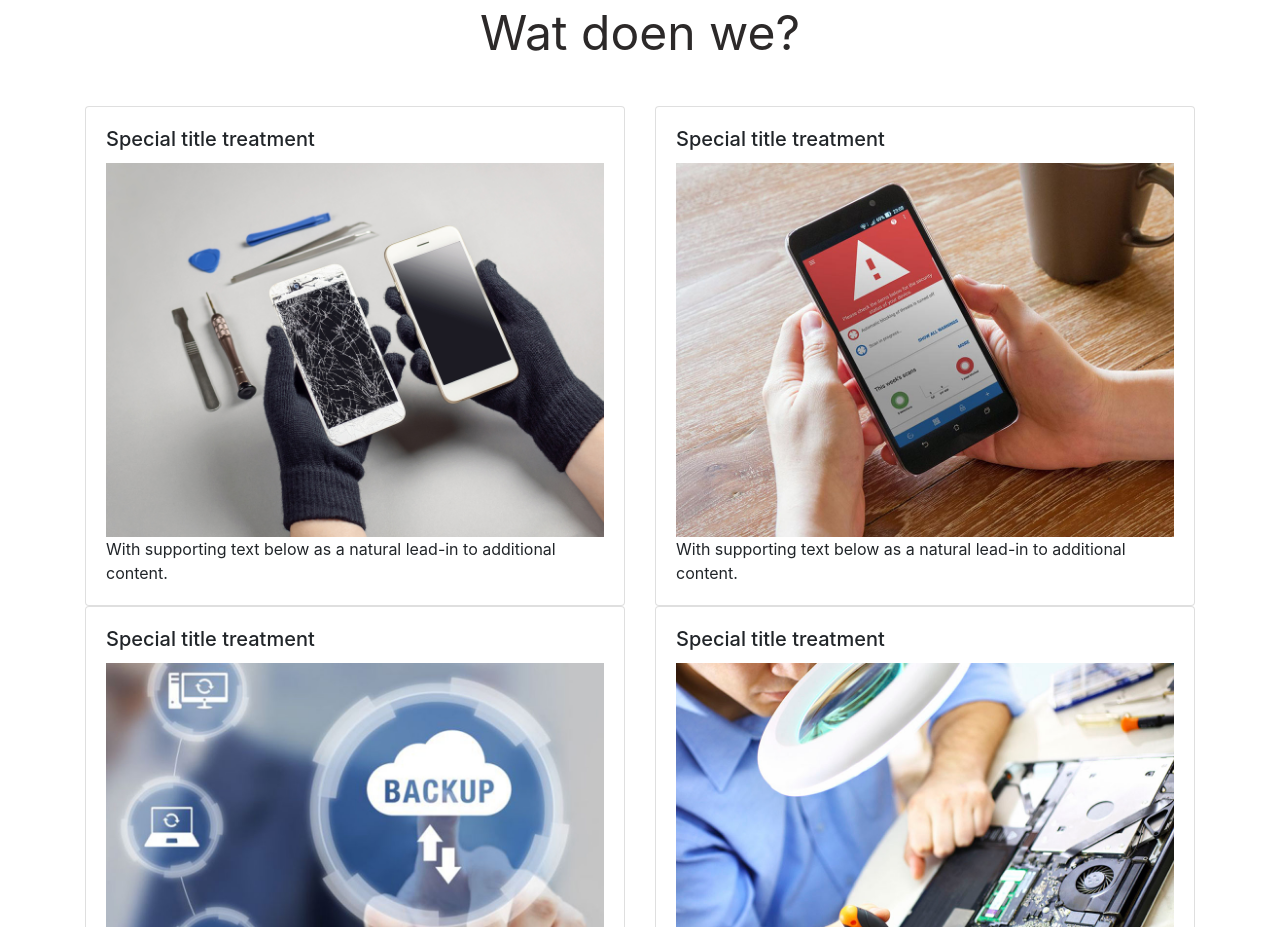
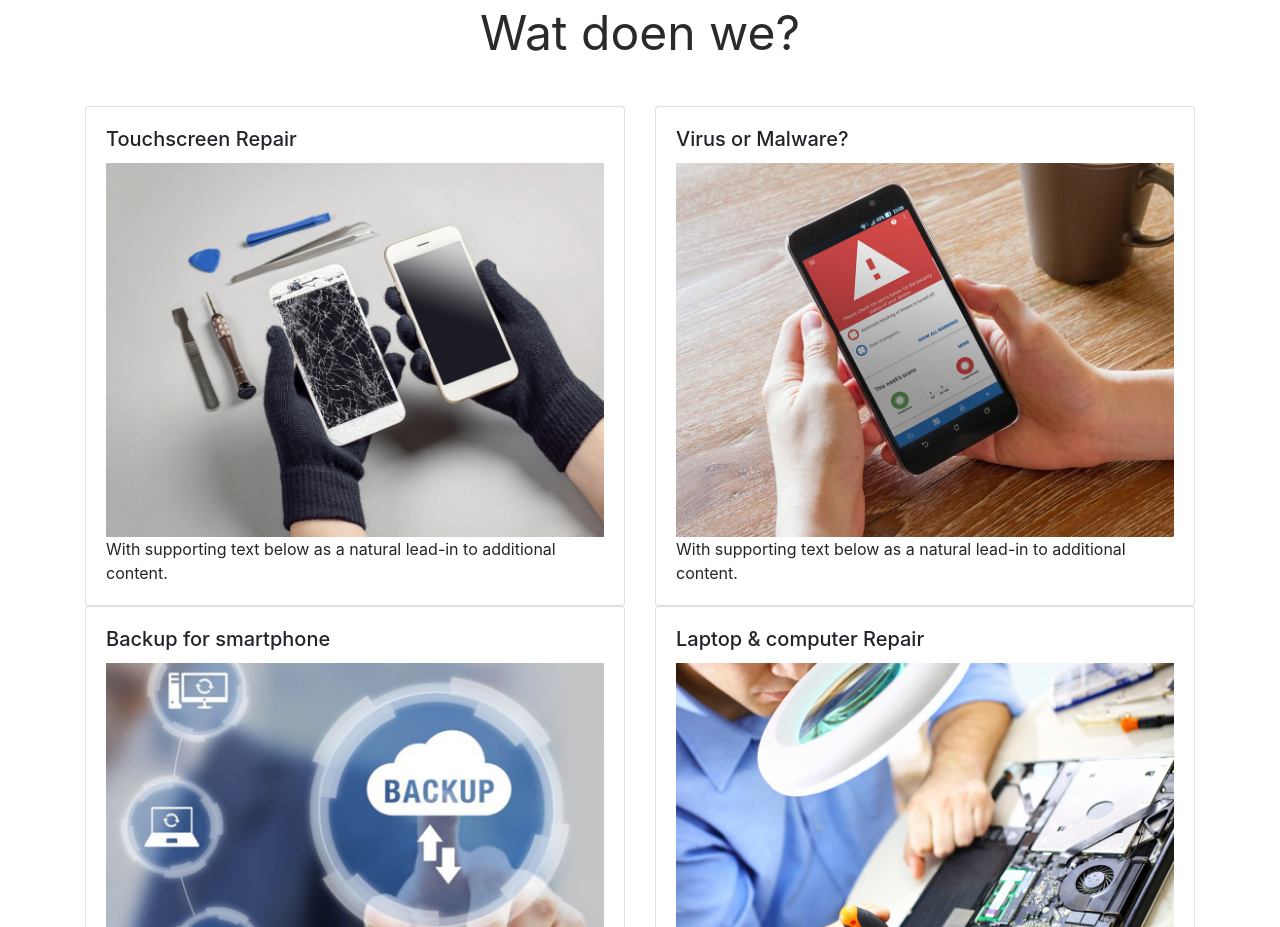
Before and after one commit to micadude/MobileGuru, a plain HTML site: page index.html in a window 1280 px wide. Shown: the part 1417-2344 px from the top of the page. Drawn offline with nearby package versions, Linux system fonts and the light colour scheme.

Commit message:
Add files via upload

```diff
--- a/index.html
+++ b/index.html
@@ -146,7 +146,7 @@
          <div class="col-sm-6">
            <div class="card">
              <div class="card-body">
-               <h5 class="card-title">Special title treatment</h5>
+               <h5 class="card-title">Touchscreen Repair</h5>
                <img src="cropped images/repair-or-replace-what-to-do-with-your-smart-device.jpg" class="img-fluid">
                <p class="card-text">With supporting text below as a natural lead-in to additional content.</p>
 
@@ -157,7 +157,7 @@
          <div class="col-sm-6">
            <div class="card">
              <div class="card-body">
-               <h5 class="card-title">Special title treatment</h5>
+               <h5 class="card-title">Virus or Malware?</h5>
                <img src="cropped images/virusscanner_android.jpg" class="img-fluid">
                <p class="card-text">With supporting text below as a natural lead-in to additional content.</p>
 
@@ -170,7 +170,7 @@
          <div class="col-sm-6">
            <div class="card">
              <div class="card-body">
-               <h5 class="card-title">Special title treatment</h5>
+               <h5 class="card-title">Backup for smartphone</h5>
                <img src="cropped images/backup_smartphone.jpg" class="img-fluid">
                <p class="card-text">With supporting text below as a natural lead-in to additional content.</p>
 
@@ -180,7 +180,7 @@
          <div class="col-sm-6">
            <div class="card">
              <div class="card-body">
-               <h5 class="card-title">Special title treatment</h5>
+               <h5 class="card-title">Laptop & computer Repair</h5>
                <img src="cropped images/reparatie.jpg" class="img-fluid">
                <p class="card-text">With supporting text below as a natural lead-in to additional content.</p>
 
```
